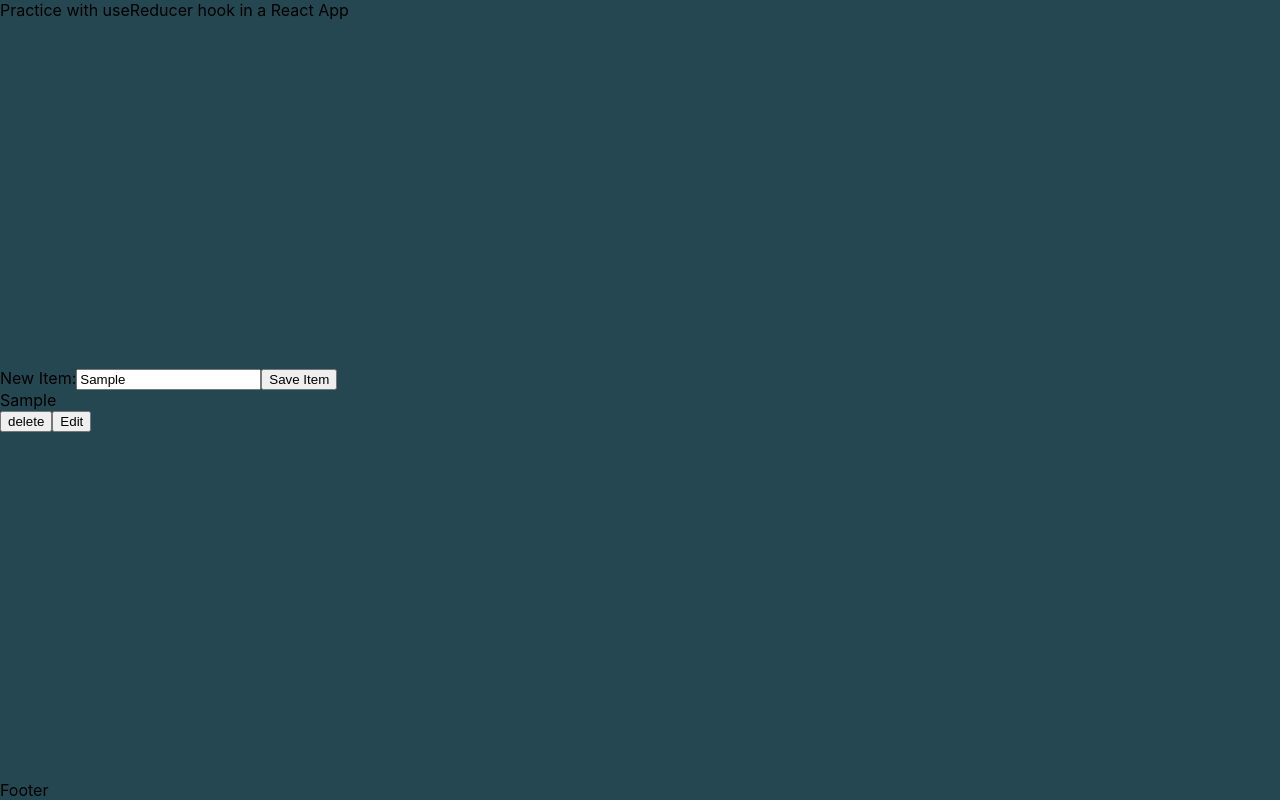
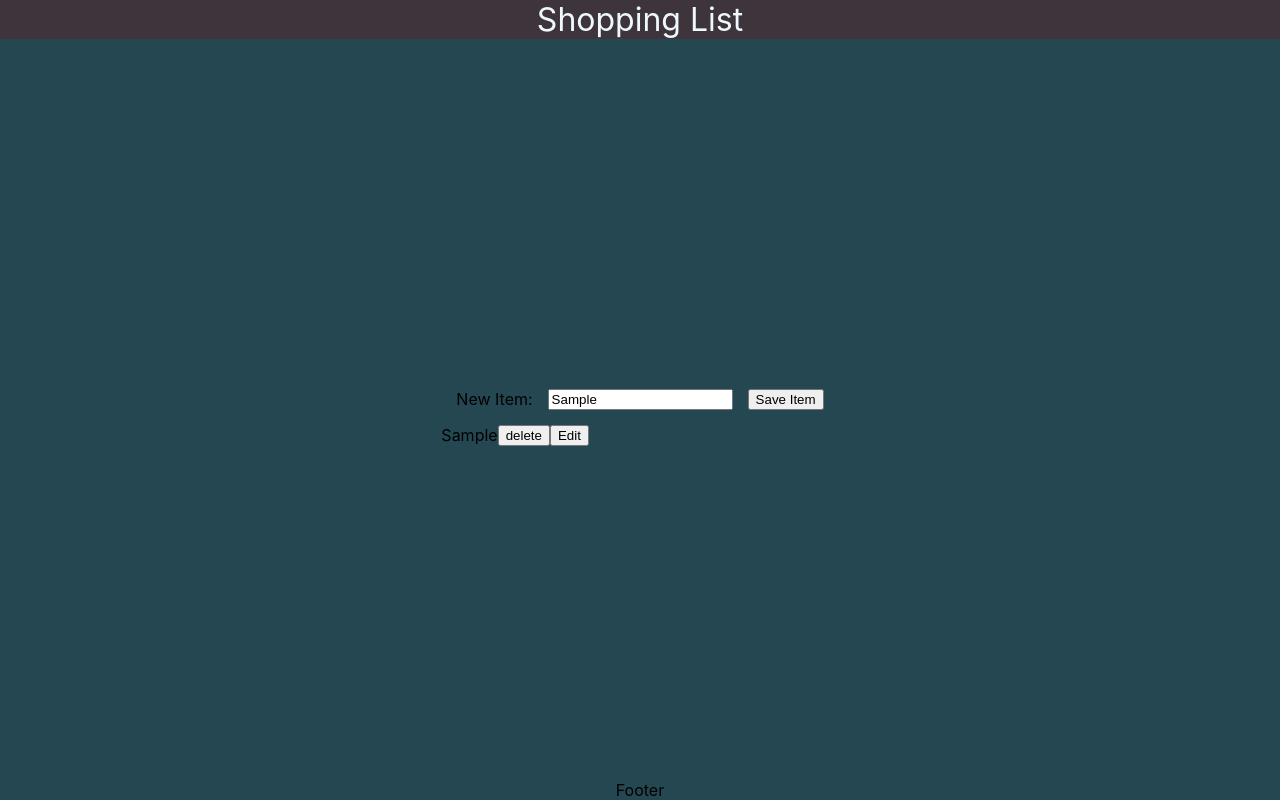
Before and after one commit to forestheims/use-reducer-action, a React (Create React App) app: page / in a window 1280 px wide. Both pictures are taken after typing "Sample" into the empty fields and a click on the button "Save Item". Built offline with nearby package versions, Linux system fonts and the light colour scheme.

Commit message:
simple style enhancement

```diff
--- a/src/components/Header.jsx
+++ b/src/components/Header.jsx
@@ -1,7 +1,5 @@
-import React from 'react'
+import React from "react";
 
 export default function Header() {
-  return (
-    <header>Practice with useReducer hook in a React App</header>
-  )
+  return <header>Shopping List</header>;
 }
--- /dev/null
+++ b/src/components/ItemControls/ItemControls.css
@@ -0,0 +1,5 @@
+.controls {
+  display: flex;
+  gap: 15px;
+  margin: 15px;
+}
--- a/src/components/ItemControls/ItemControls.jsx
+++ b/src/components/ItemControls/ItemControls.jsx
@@ -1,9 +1,10 @@
 import React, { useState } from "react";
+import "./ItemControls.css";
 
 export default function ItemControls({ addItem }) {
   const [entry, setEntry] = useState("");
   return (
-    <div>
+    <div className="controls">
       <label>New Item:</label>
       <input
         type="text"
--- /dev/null
+++ b/src/components/ItemsList/ItemsList.css
@@ -0,0 +1,9 @@
+.items-list {
+  display: flex;
+  flex-direction: column;
+  gap: 15px;
+}
+
+.item {
+  display: flex;
+}
--- a/src/components/ItemsList/ItemsList.jsx
+++ b/src/components/ItemsList/ItemsList.jsx
@@ -1,4 +1,5 @@
 import React, { useState } from "react";
+import "./ItemsList.css";
 
 export default function ItemsList({ items, deleteItem, editItem, setEdit }) {
   const [newText, setNewText] = useState("");
@@ -7,7 +8,7 @@ export default function ItemsList({ items, deleteItem, editItem, setEdit }) {
   return (
     <div className="items-list">
       {items.map((item) => (
-        <div key={item.id}>
+        <div key={item.id} className="item">
           <div>{item.text}</div>
           <button onClick={() => deleteItem(item.id)}>delete</button>
           {item.edit ? (
--- a/src/views/Layout/Layout.css
+++ b/src/views/Layout/Layout.css
@@ -1,8 +1,21 @@
 .layout {
   display: flex;
   flex-direction: column;
+  align-items: center;
   justify-content: space-between;
   height: 100vh;
   width: 100vw;
   background-color: #254752;
 }
+
+main {
+  height: fill;
+}
+
+header {
+  color: #f0f8ff;
+  background-color: #3d353b;
+  width: 100vw;
+  text-align: center;
+  font-size: 2rem;
+}
```
Lines whose indentation alone changed are shown as unchanged.
